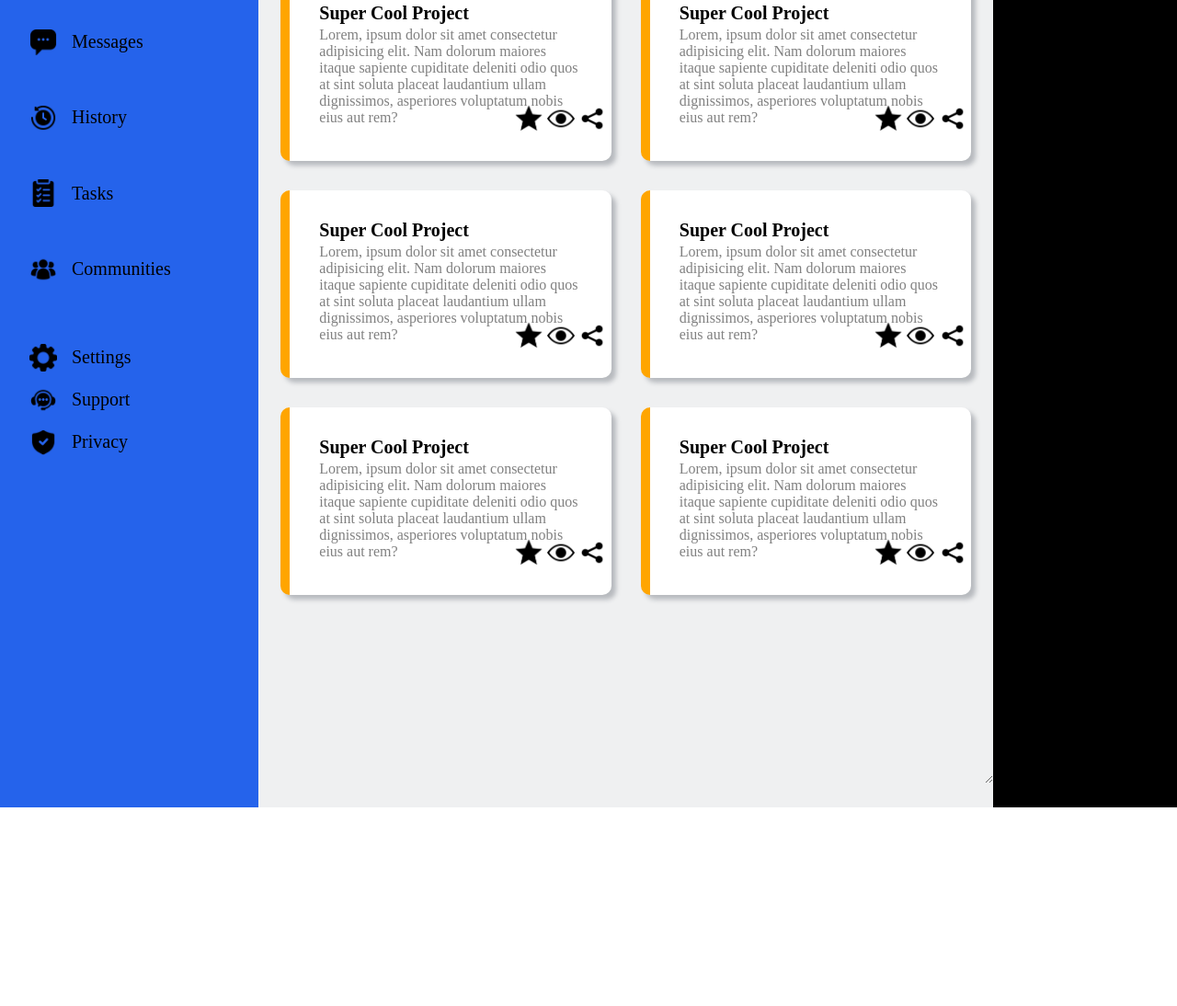
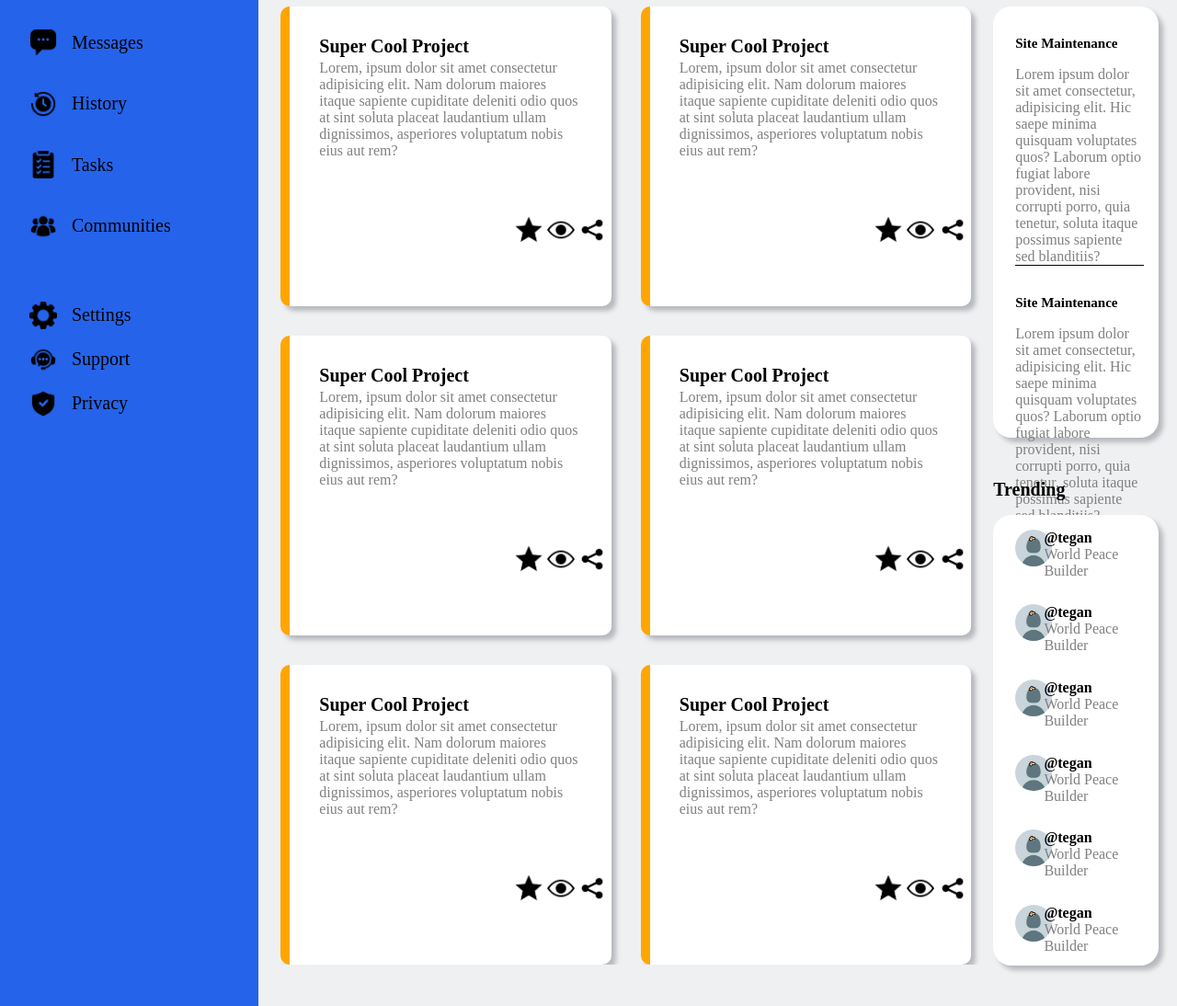
Before and after one commit to Breno-D/Admin-Dashboard, a website: page index.html in a window 1280 px wide. Shown: the part 296-1390 px from the top of the page at 92% size. Before the commit the page ends 1174 px from the top, so only its background shows below. Drawn offline with Linux system fonts and the light colour scheme.

Commit message:
[ADD] Announcements and Trending

```diff
--- a/index.html
+++ b/index.html
@@ -3,7 +3,7 @@
 <head>
     <meta charset="UTF-8">
     <meta name="viewport" content="width=device-width, initial-scale=1.0">
-    <title>Document</title>
+    <title>Admin Dashboard</title>
     <link rel="stylesheet" href="styles.css">
     <script src="javascript.js" defer></script>
 </head>
@@ -126,7 +126,68 @@
                         </div>
                     </div>
                 </div>
-                <div class="rightsidecontent"></div>
+                <div class="rightsidecontent">
+                    <div>
+                        <p class="contentTitle noPaddingTitle">Announcements</p>
+                        <div class="announcementscontainer">
+                            <div class="singleAnnouncementContainer">
+                                <p class="contentTitle smallTitle noPaddingTitle">Site Maintenance</p>
+                                <p class="announcementText">Lorem ipsum dolor sit amet consectetur, adipisicing elit. Hic saepe minima quisquam voluptates quos? Laborum optio fugiat labore provident, nisi corrupti porro, quia tenetur, soluta itaque possimus sapiente sed blanditiis?</p>
+                            </div>
+                            <div class="singleAnnouncementContainer">
+                                <p class="contentTitle smallTitle noPaddingTitle">Site Maintenance</p>
+                                <p class="announcementText">Lorem ipsum dolor sit amet consectetur, adipisicing elit. Hic saepe minima quisquam voluptates quos? Laborum optio fugiat labore provident, nisi corrupti porro, quia tenetur, soluta itaque possimus sapiente sed blanditiis?</p>
+                            </div>
+                        </div>
+                    </div>
+                    <div>
+                        <p class="contentTitle noPaddingTitle">Trending</p>
+                        <div class="trendingcontainer">
+                            <div class="trendinginnercontainer">
+                                <img src="icons/profilepicture.jpg" alt="small profile picture" class="profilepicture">
+                                <div>
+                                    <p class="trendingTitle">@tegan</p>
+                                    <p class="trendingSubtitle">World Peace Builder</p>
+                                </div>
+                            </div>
+                            <div class="trendinginnercontainer">
+                                <img src="icons/profilepicture.jpg" alt="small profile picture" class="profilepicture">
+                                <div>
+                                    <p class="trendingTitle">@tegan</p>
+                                    <p class="trendingSubtitle">World Peace Builder</p>
+                                </div>
+                            </div>
+                            <div class="trendinginnercontainer">
+                                <img src="icons/profilepicture.jpg" alt="small profile picture" class="profilepicture">
+                                <div>
+                                    <p class="trendingTitle">@tegan</p>
+                                    <p class="trendingSubtitle">World Peace Builder</p>
+                                </div>
+                            </div>
+                            <div class="trendinginnercontainer">
+                                <img src="icons/profilepicture.jpg" alt="small profile picture" class="profilepicture">
+                                <div>
+                                    <p class="trendingTitle">@tegan</p>
+                                    <p class="trendingSubtitle">World Peace Builder</p>
+                                </div>
+                            </div>
+                            <div class="trendinginnercontainer">
+                                <img src="icons/profilepicture.jpg" alt="small profile picture" class="profilepicture">
+                                <div>
+                                    <p class="trendingTitle">@tegan</p>
+                                    <p class="trendingSubtitle">World Peace Builder</p>
+                                </div>
+                            </div>
+                            <div class="trendinginnercontainer">
+                                <img src="icons/profilepicture.jpg" alt="small profile picture" class="profilepicture">
+                                <div>
+                                    <p class="trendingTitle">@tegan</p>
+                                    <p class="trendingSubtitle">World Peace Builder</p>
+                                </div>
+                            </div>
+                        </div>
+                    </div>
+                </div>
             </div>
         </div>
     </div>
--- a/styles.css
+++ b/styles.css
@@ -6,7 +6,7 @@
 }
 
 .container{
-    height: 100%;
+    height: 100vh;
     display: grid;
     grid-template-columns: 0.6fr 3fr;
 }
@@ -15,8 +15,8 @@
     background-color: #2563eb;
     display: grid;
     grid-template-columns: 1fr;
-    gap: 3rem;
-    grid-template-rows: 0.1fr 0.5fr 0.1fr;
+    gap: 3.5rem;
+    grid-template-rows: 0.1fr 0.3fr 0.1fr;
 }
 
 .icon-dashboard{
@@ -53,6 +53,7 @@ ul li{
     padding-left: 2rem;
     display: grid;
     grid-template-columns: 0.1fr 1fr;
+    height: 30px;
     gap: 1rem;
     align-items: center;
 }
@@ -159,19 +160,26 @@ button{
 .leftsidecards{
     height: 90%;
     display: grid;
-    resize: both;
     overflow: auto;
     padding: 0rem 1.5rem;
-    grid-template: repeat(3, minmax(150px, 0.25fr)) / repeat(2, minmax(200px, 0.7fr));
+    grid-template: repeat(3, minmax(150px, 0.5fr)) / repeat(2, minmax(200px, 0.7fr));
     gap: 2rem;
 }
 
 .contentTitle{
     grid-column-start: 1;
     grid-column-end: 3;
-    padding: 1.5rem;
+    padding: 2rem 0rem 1rem 1.5rem;
     font-size: 20px;
     font-weight: bold;
+}
+
+.noPaddingTitle{
+    padding: 2rem 0rem 1rem 0;
+}
+
+.smallTitle{
+    font-size: 15px;
 }
 
 .projectCard{
@@ -202,5 +210,41 @@ button{
 }
 
 .rightsidecontent{
-    background-color: black;
+    display: grid;
+    gap: 2rem;
+    grid-template-rows: 45% 47%;
 }
+
+.announcementscontainer,
+.trendingcontainer{
+    background-color: white;
+    padding-left: 1.5rem;
+    border-radius: 20px;
+    display: grid;
+    box-shadow: rgba(100, 106, 115, 0.4) 5px 5px 5px;
+    width: 90%;
+    height: 90%;
+}
+
+.announcementText{
+    color: gray;
+}
+
+.singleAnnouncementContainer{
+    width: 90%;
+    border-bottom: 1px solid black;
+}
+
+.trendinginnercontainer{
+    display: grid;
+    padding-top: 1rem;
+    grid-template-columns: 20% 80%;
+}
+
+.trendingTitle{
+    font-weight: bold;
+}
+
+.trendingSubtitle{
+    color: gray;
+}
```
